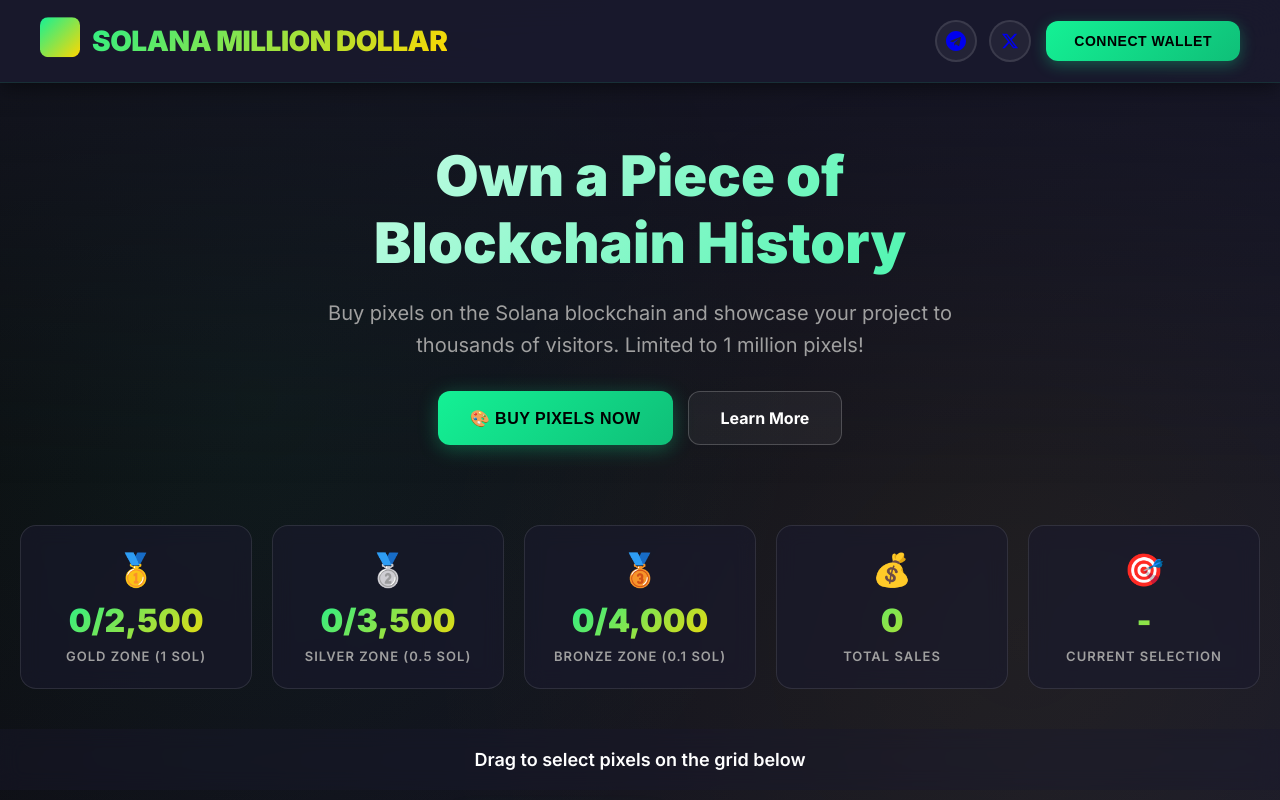
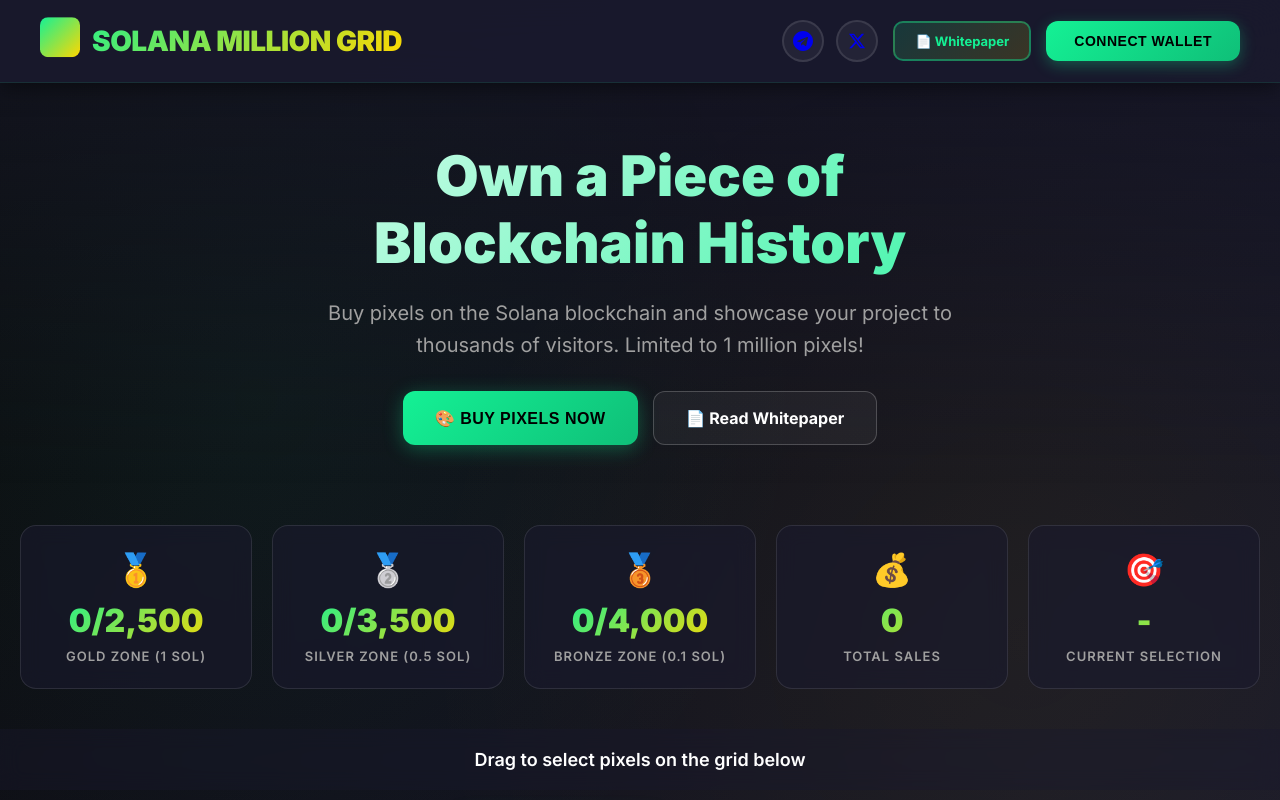
Before and after one commit to gurudenoensenarnada-ai/solana-million-grid, a website: page public/index.html in a window 1280 px wide. Shown: the top 800 px of the page. Drawn offline with Linux system fonts and the light colour scheme; no server answers.

Commit message:
Update index.html

```diff
--- a/public/index.html
+++ b/public/index.html
@@ -245,6 +245,30 @@
     @keyframes pulse {
       0%, 100% { box-shadow: 0 0 20px rgba(255, 0, 0, 0.5); }
       50% { box-shadow: 0 0 30px rgba(255, 0, 0, 0.8); }
+    }
+
+    /* Whitepaper Button */
+    .whitepaper-btn {
+      padding: 10px 20px;
+      background: linear-gradient(135deg, rgba(20, 241, 149, 0.15) 0%, rgba(255, 215, 0, 0.15) 100%);
+      border: 2px solid rgba(20, 241, 149, 0.4);
+      border-radius: 10px;
+      color: var(--primary);
+      cursor: pointer;
+      font-weight: 700;
+      font-size: 13px;
+      transition: all 0.3s;
+      display: inline-flex;
+      align-items: center;
+      gap: 8px;
+      text-decoration: none;
+    }
+
+    .whitepaper-btn:hover {
+      background: linear-gradient(135deg, rgba(20, 241, 149, 0.25) 0%, rgba(255, 215, 0, 0.25) 100%);
+      border-color: var(--primary);
+      transform: translateY(-2px);
+      box-shadow: 0 4px 20px rgba(20, 241, 149, 0.4);
     }
 
     /* Admin mode indicator */
@@ -1114,7 +1138,7 @@
   <header>
     <div class="logo">
       <div class="logo-icon">🚀</div>
-      <span>SOLANA MILLION DOLLAR</span>
+      <span>SOLANA MILLION GRID</span>
     </div>
     <div class="wallet-section">
       <div class="social-links">
@@ -1129,6 +1153,9 @@
           </svg>
         </a>
       </div>
+      <a href="/whitepaper.html" target="_blank" class="whitepaper-btn" title="Read our Whitepaper">
+        📄 Whitepaper
+      </a>
       <button id="connectWallet" class="connectBtn">Connect Wallet</button>
       <span id="walletAddr" class="wallet-address" style="display:none;"></span>
       <span id="ownerBadge" class="owner-badge" style="display:none;">⭐ OWNER</span>
@@ -1152,7 +1179,7 @@
         <button class="cta-primary" onclick="document.getElementById('gridWrapper').scrollIntoView({behavior: 'smooth'})">
           🎨 Buy Pixels Now
         </button>
-        <a href="#features" class="cta-secondary">Learn More</a>
+        <a href="/whitepaper.html" target="_blank" class="cta-secondary" style="text-decoration: none;">📄 Read Whitepaper</a>
       </div>
     </section>
 
```
